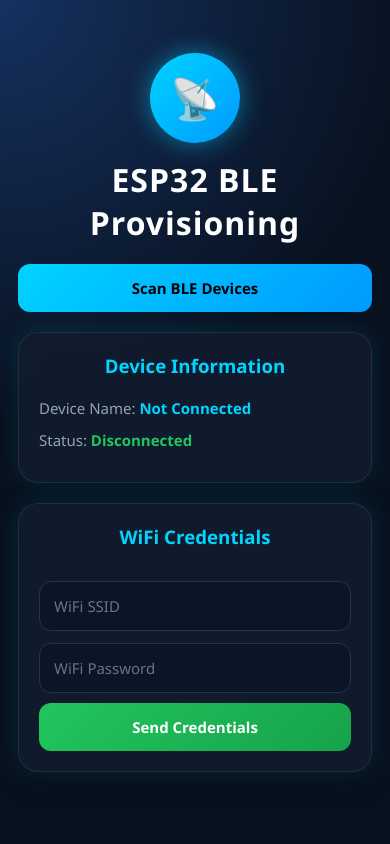
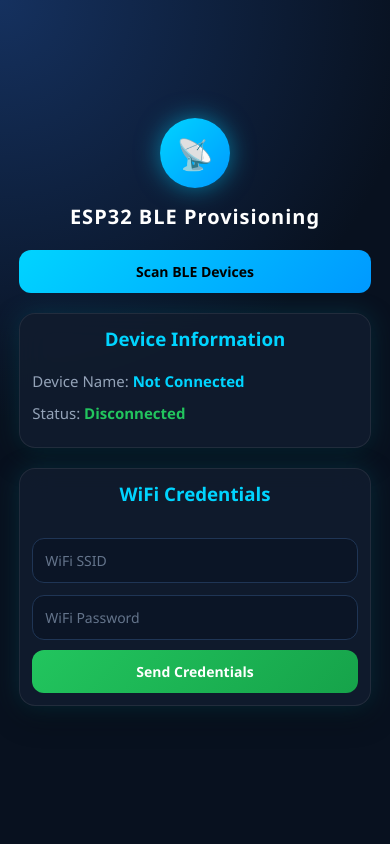
Before and after one commit to Imtiyaz1207/iot-water-monitoring-system, a Flask app: page /ble in a window 390 px wide. Run offline with Flask 3, Linux system fonts and the light colour scheme.

Commit message:
ble style ui is fixed

```diff
--- a/static/css/ble.css
+++ b/static/css/ble.css
@@ -30,11 +30,13 @@
     padding:18px;
 }
 
+/* ===== MAIN CONTAINER ===== */
 .container{
     width:100%;
-    max-width:650px;
+    max-width:1100px;   /* increased for laptop */
 }
 
+/* ===== TITLES ===== */
 h1{
     text-align:center;
     margin-bottom:20px;
@@ -43,6 +45,7 @@
     letter-spacing:1px;
 }
 
+/* ===== CARD ===== */
 .card{
     width:100%;
     background:rgba(17,28,46,0.9);
@@ -56,7 +59,13 @@
     box-shadow:
     0 0 25px rgba(0,212,255,0.15),
     0 10px 30px rgba(0,0,0,0.4);
-    margin-bottom:20px; /* Add this */
+
+    margin-bottom:20px;
+    transition:0.3s;
+}
+
+.card:hover{
+    transform:translateY(-2px);
 }
 
 .card h3{
@@ -76,6 +85,7 @@
     font-weight:600;
 }
 
+/* ===== BUTTON ===== */
 button{
     width:100%;
     padding:14px;
@@ -89,82 +99,75 @@
     transition:0.3s;
 }
 
+/* scan button */
 #scanBtn{
     margin-bottom:20px;
-
-    background:
-    linear-gradient(
-    135deg,
-    var(--accent),
-    var(--accent2)
-    );
-
+    background:linear-gradient(135deg,var(--accent),var(--accent2));
     color:#000;
 }
 
 #scanBtn:hover{
     transform:translateY(-3px);
-
-    box-shadow:
-    0 0 25px rgba(0,212,255,0.5);
+    box-shadow:0 0 25px rgba(0,212,255,0.5);
 }
 
+/* send button */
 #sendBtn{
     margin-top:10px;
-
-    background:
-    linear-gradient(
-    135deg,
-    #22c55e,
-    #16a34a
-    );
-
+    background:linear-gradient(135deg,#22c55e,#16a34a);
     color:white;
 }
 
 #sendBtn:hover{
     transform:translateY(-3px);
-
-    box-shadow:
-    0 0 20px rgba(34,197,94,0.4);
+    box-shadow:0 0 20px rgba(34,197,94,0.4);
 }
 
+/* ===== INPUT ===== */
 input{
     width:100%;
     padding:14px;
-
     margin-top:12px;
 
     border-radius:12px;
     border:1px solid var(--border);
 
     background:#0b1526;
+    color:white;
 
-    color:white;
     font-size:15px;
-
     outline:none;
-
     transition:0.3s;
 }
 
 input:focus{
     border-color:var(--accent);
-
-    box-shadow:
-    0 0 15px rgba(0,212,255,0.25);
+    box-shadow:0 0 15px rgba(0,212,255,0.25);
 }
 
 input::placeholder{
     color:#64748b;
 }
 
-.card:hover{
-    transform:translateY(-2px);
+/* ===== LOGO ===== */
+.logo{
+    width:90px;
+    height:90px;
+    margin:0 auto 15px;
 
-    transition:0.3s;
+    border-radius:50%;
+    background:linear-gradient(135deg,#00d4ff,#0099ff);
+
+    display:flex;
+    justify-content:center;
+    align-items:center;
+
+    font-size:40px;
+
+    box-shadow:0 0 25px rgba(0,212,255,0.5);
 }
 
+/* ===== STATUS COLORS ===== */
 #deviceName{
     color:#00d4ff;
 }
@@ -172,27 +175,68 @@
 #status{
     color:#22c55e;
 }
-.logo{
-    width:90px;
-    height:90px;
 
-    margin:0 auto 15px;
+/* =========================
+   📱 RESPONSIVE DESIGN
+   ========================= */
 
-    border-radius:50%;
+/* TABLET */
+@media (max-width: 900px){
 
-    background:
-    linear-gradient(
-    135deg,
-    #00d4ff,
-    #0099ff
-    );
+    .container{
+        max-width:95%;
+    }
 
-    display:flex;
-    justify-content:center;
-    align-items:center;
+    h1{
+        font-size:26px;
+    }
 
-    font-size:40px;
+    .card{
+        padding:16px;
+    }
+}
 
-    box-shadow:
-    0 0 25px rgba(0,212,255,0.5);
+/* MOBILE */
+@media (max-width: 600px){
+
+    body{
+        padding:10px;
+    }
+
+    h1{
+        font-size:22px;
+    }
+
+    .card{
+        padding:14px;
+        border-radius:16px;
+    }
+
+    button{
+        font-size:14px;
+        padding:12px;
+    }
+
+    input{
+        font-size:14px;
+        padding:12px;
+    }
+
+    .logo{
+        width:70px;
+        height:70px;
+        font-size:30px;
+    }
 }
+
+/* SMALL MOBILE */
+@media (max-width: 400px){
+
+    h1{
+        font-size:20px;
+    }
+
+    .card{
+        padding:12px;
+    }
+}
```
